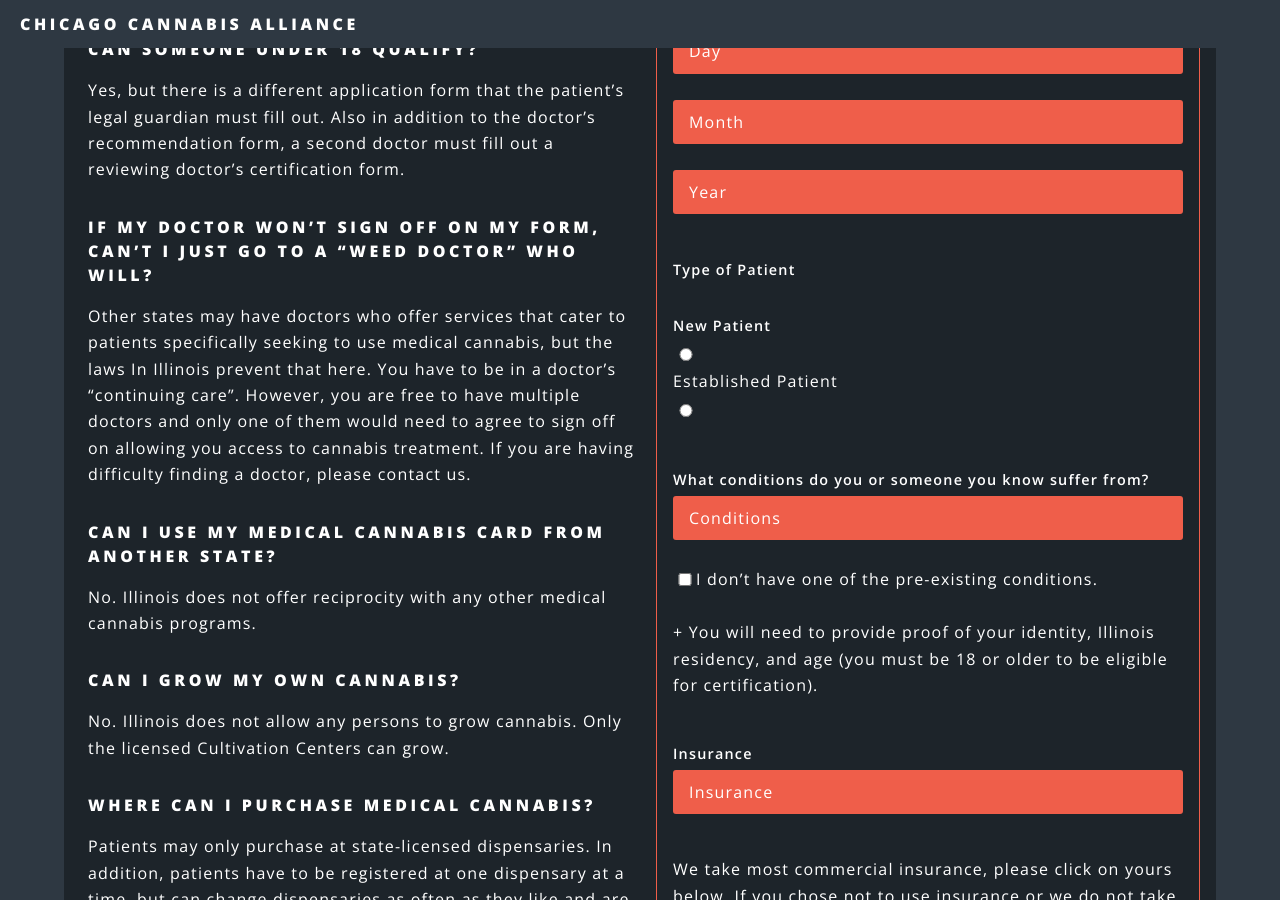
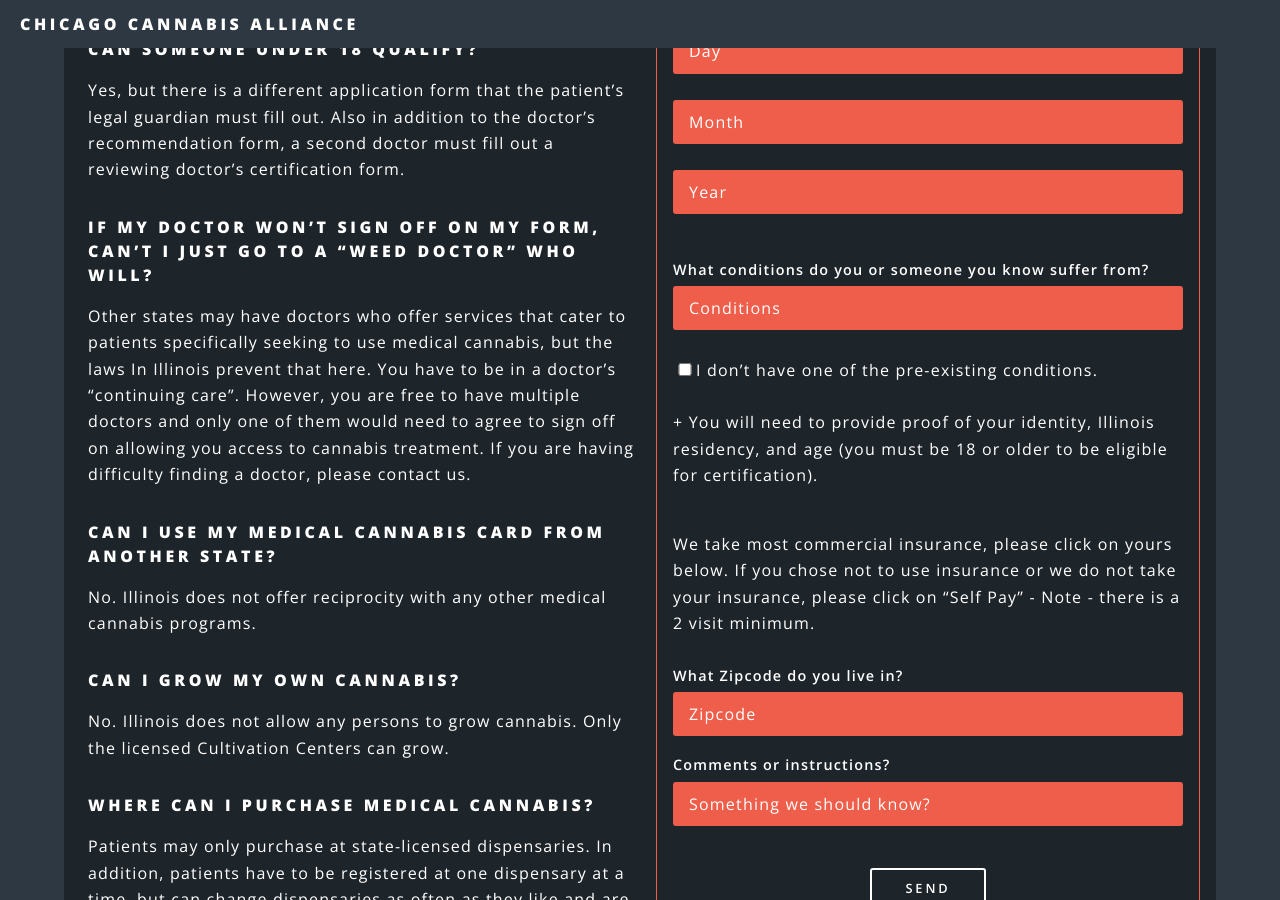
Before and after one commit to roncoalson/CMCA-master, a Jekyll site: the page built from index.html, in a window 1280 px wide and 900 px high, scrolled down 2855 px. Built offline with Jekyll 4.4.1, drawn with Linux system fonts in a browser that asks for light colours.

Commit message:
Update large-form.html

```diff
--- a/_includes/large-form.html
+++ b/_includes/large-form.html
@@ -185,13 +185,6 @@
       <option value="1900">1900</option>
     </select>
   </div><br>
-  <div class='form-field'>
-       <label>Type of Patient</label><br>
-     <label for="two">New Patient</label>
-      <input type="radio" id="one" name="New Patient" value="1" />
-        <label for="two">Established Patient</label>
-        <input type="radio" id="two" name="Established Patient" value="2" />
-</div><br>
 <div class='form-field'>
     <label>What conditions do you or someone you know suffer from?</label>
     <select name="" id="Condition" required>
@@ -245,19 +238,6 @@
 age (you must be 18 or older to be eligible for certification).
  </div>
      <br>
-    <div class="form-field">
-    <label>Insurance</label>
-    <select name="Insurance" id="Insurance" required>
-      <option color = "white" value="">Insurance</option>
-      <option value="">---</option>
-      <option value="01">Medicare</option>
-      <option value="02">Blue Cross BLue Sheild PPO</option>
-      <option value="03">United Healthcare</option>
-      <option value="04">Humana</option>
-      <option value="05">Cigna</option>
-      <option value="06">Self Pay ($175)</option>
-    </select><br>
-    </div>
     We take most commercial insurance, please click on yours below. If you chose not to use insurance or we do not take your insurance, please click on “Self Pay” - Note - there is a 2 visit minimum.
     <br><br>
 <div class='form-field'>
```
